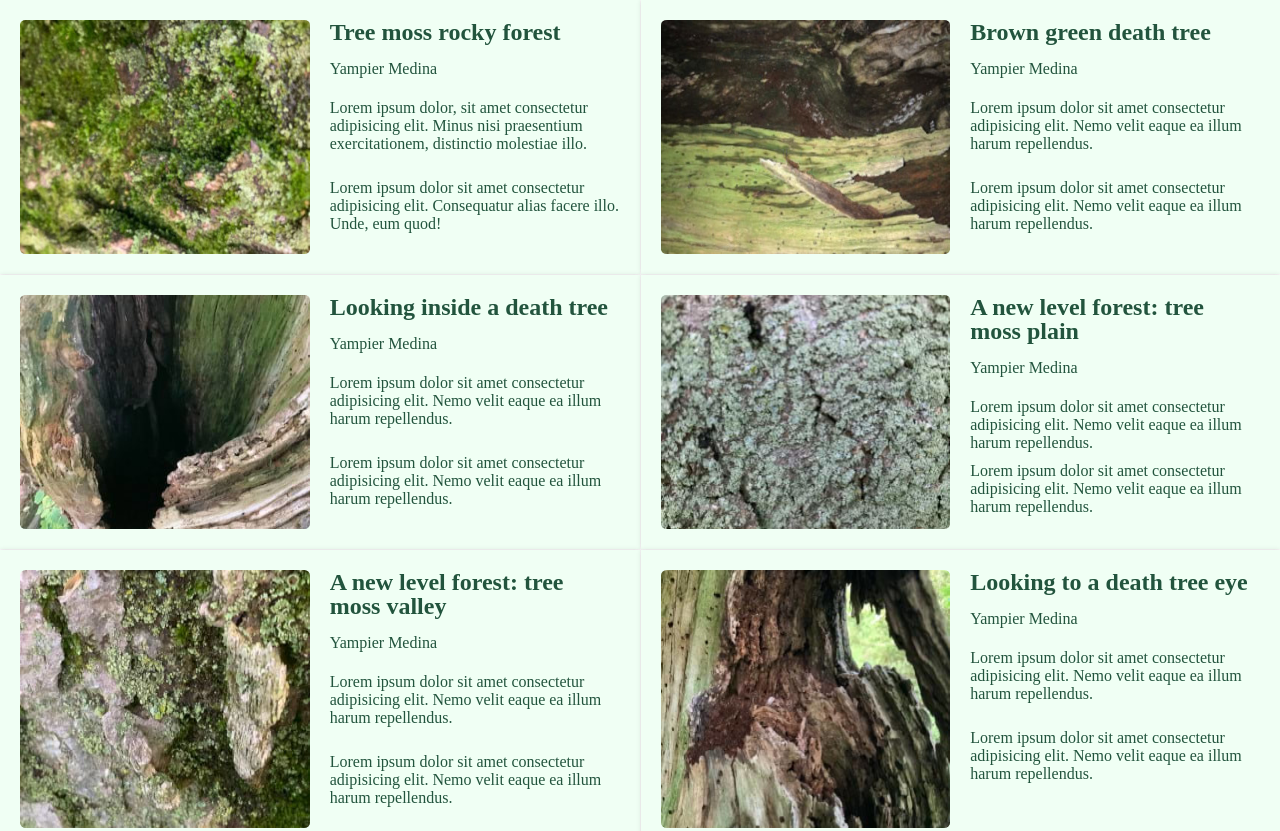
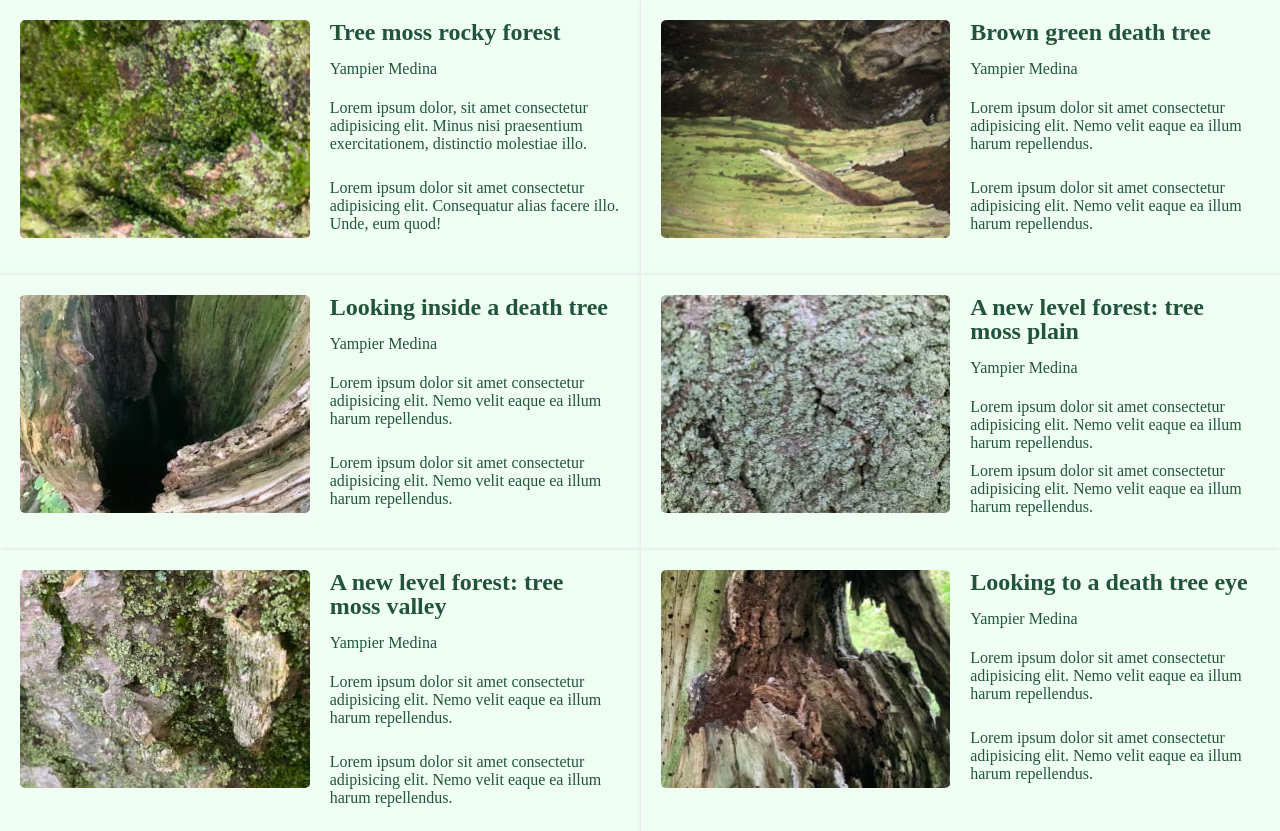
Before and after one commit to fu4303/css-grid-album, a plain HTML site: page index.html in a window 1280 px wide. Shown: the top 831 px of the page. Drawn offline with Linux system fonts and the light colour scheme.

Commit message:
Checking safari image bad display

```diff
--- a/album.css
+++ b/album.css
@@ -31,7 +31,7 @@ body {
   grid-column: 1/-1;
   grid-row: 1/2;
   width: 100%;
-  height: 100%;
+  /* height: 100%; Disabled to avoid image display problems on Safari */
   object-fit: fill;
   object-position: center;
   border-radius: 2%;
```
Also changed, not shown: 1 other file.
